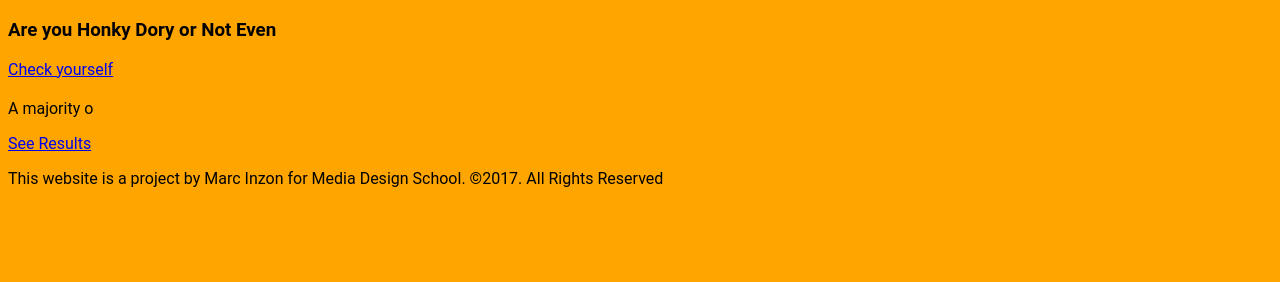
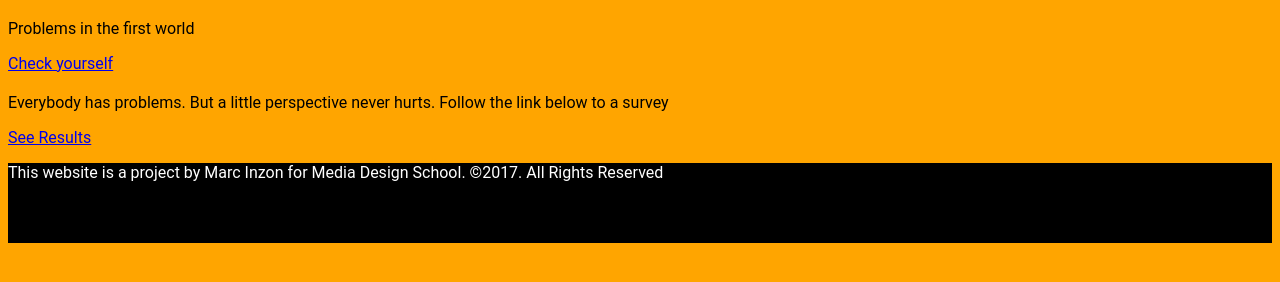
Before and after one commit to marcinzon/howsIt, a plain HTML site: page index.html in a window 1280 px wide. Shown: the part 100-382 px from the top of the page. Drawn offline with Linux system fonts and the light colour scheme.

Commit message:
First draft of text

```diff
--- a/index.html
+++ b/index.html
@@ -24,7 +24,7 @@
 			<div class="landing">
 				<div class="hero">
 					<h1>How's It<br>Going Mate?</h1>
-					<h3>Are you <strong>Honky Dory</strong> or <strong>Not Even</strong></h3>
+					<p>Problems in the first world</p>
 				</div>
 				<!-- LINK TO SURVEY -->
 				<div class="survery">
@@ -32,6 +32,8 @@
 						<P>Check yourself</P>
 					</a>
 				</div>
+
+
 				<!-- ABOUT AREA -->
 				<div class="about">
 					<div class="nzMap">
@@ -40,11 +42,13 @@
 					<div class="aboutBlurb">
 						<h2> </h2>
 						<p>
-							A majority o
+							Everybody has problems. But a little perspective never hurts. Follow the link below to a survey
 						</p>
 					</div>
 
 				</div>
+
+
 				<!-- RESULTS AREA -->
 				<div class="resultsLink">
 					<a href="results.html">
@@ -57,7 +61,9 @@
 		</body>
 
 		<footer>
-			<p>This website is a project by Marc Inzon for Media Design School. &copy2017. All Rights Reserved</p>
+			<div class="footerWrap">
+				<p>This website is a project by Marc Inzon for Media Design School. &copy2017. All Rights Reserved</p>
+			</div>
 		</footer>
 	</div>
 </body>
--- a/stylesheets/SCSS/style.scss
+++ b/stylesheets/SCSS/style.scss
@@ -18,3 +18,10 @@ h1{
 	font-family: $mainFonts;
 	font-weight: 800;
 }
+
+
+.footerWrap{
+	height:80px;
+	background-color: black;
+	color: white;
+}
```
Also changed, not shown: stylesheets/style.css.
